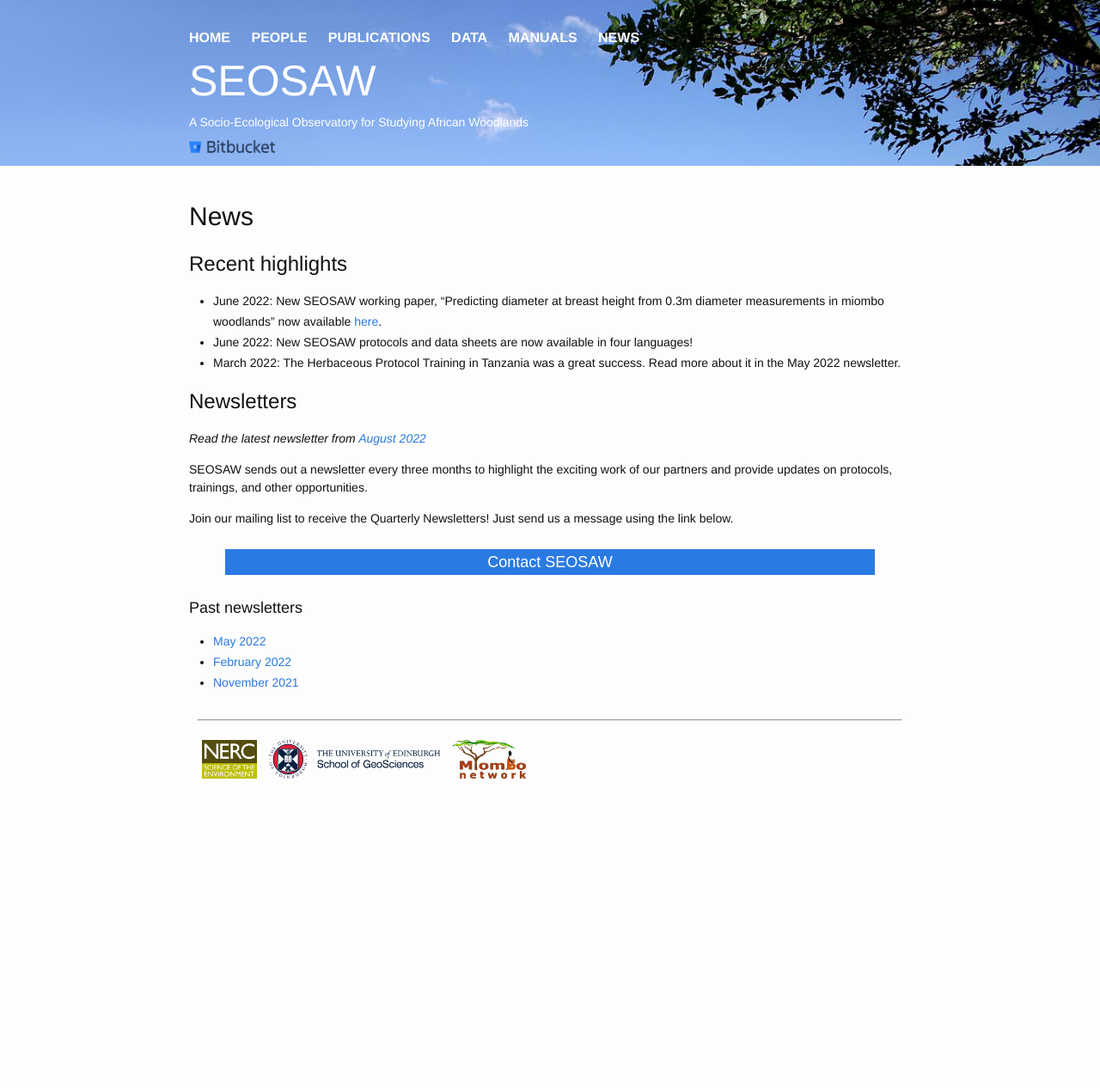
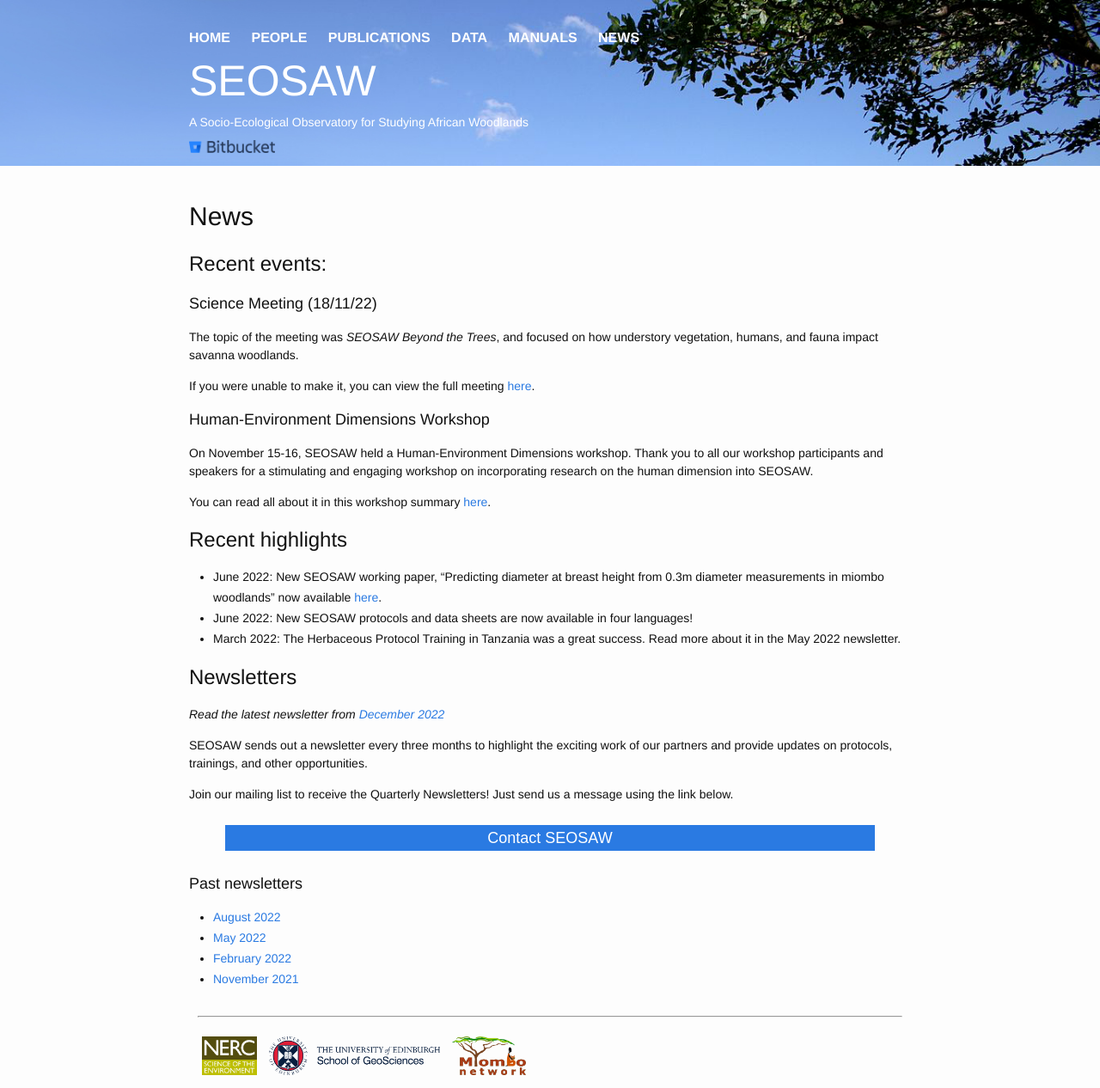
Before and after one commit to seosaw/seosaw.github.io, a Jekyll site: the page built from news.md, in a window 1280 px wide. Shown: the whole page at 86% size. Built offline with Jekyll 4.4.1, drawn with Linux system fonts in a browser that asks for light colours; nearby versions of some CDN libraries; our own code applies the rules of GitHub Pages for plain Markdown files; before the commit the page ends 921 px from its top, so only the background shows below that.

Commit message:
Pulled files from master

```diff
--- a/news.md
+++ b/news.md
@@ -3,6 +3,21 @@ layout: default
 ---
 
 # News
+
+## Recent events:
+### Science Meeting (18/11/22)
+
+The topic of the meeting was _SEOSAW Beyond the Trees_, and focused on how understory vegetation, humans, and fauna impact savanna woodlands.
+
+If you were unable to make it, you can view the full meeting [here](https://ed-ac-uk.zoom.us/rec/play/SlqCuVz3b6IOPb_lHwHTtCgHDzUbZWR3KYnt3nSIP1KkBnFormnx9HsQ5e09KPRFDjfuB-IA5-MjIaOe.vZEkseVZG4FNwfXu?continueMode=true&_x_zm_rtaid=l075FjSgRde38q00BXAUiA.1671192671859.daf3dad782fce4ca1c8939670fcc2852&_x_zm_rhtaid=859).
+
+
+
+### Human-Environment Dimensions Workshop
+
+On November 15-16, SEOSAW held a Human-Environment Dimensions workshop. Thank you to all our workshop participants and speakers for a stimulating and engaging workshop on incorporating research on the human dimension into SEOSAW.
+
+You can read all about it in this workshop summary [here](https://bitbucket.org/miombo/seosaw/raw/master/doc/workshop_reports%5CH-E%20Workshop%20Report.pdf).
 
 ## Recent highlights
 
@@ -11,7 +26,7 @@ layout: default
 * March 2022: The Herbaceous Protocol Training in Tanzania was a great success. Read more about it in the May 2022 newsletter.
 
 ## Newsletters
-*Read the latest newsletter from [August 2022](https://sway.office.com/jP61ngxt4D6yeHPz?ref=Link)*
+*Read the latest newsletter from [December 2022](https://sway.office.com/CZLMRbX1jvRTiDqU?ref=Link)*
 
 SEOSAW sends out a newsletter every three months to highlight the exciting work of our partners and provide updates on protocols, trainings, and other opportunities.
 
@@ -25,6 +40,7 @@ Join our mailing list to receive the Quarterly Newsletters!  Just send us a mess
 
 ### Past newsletters
 
+* [August 2022](https://sway.office.com/jP61ngxt4D6yeHPz?ref=Link)
 * [May 2022](https://sway.office.com/1ygFjSV2UCFKd6qP?ref=Link)
 * [February 2022](https://sway.office.com/yOc4A2qqAXhZAvSJ?ref=Link)
 * [November 2021](https://sway.office.com/Hl8XFdvCgiowQiVs?ref=Link)
```
Also changed, not shown: people.md (+5 -0 lines).
